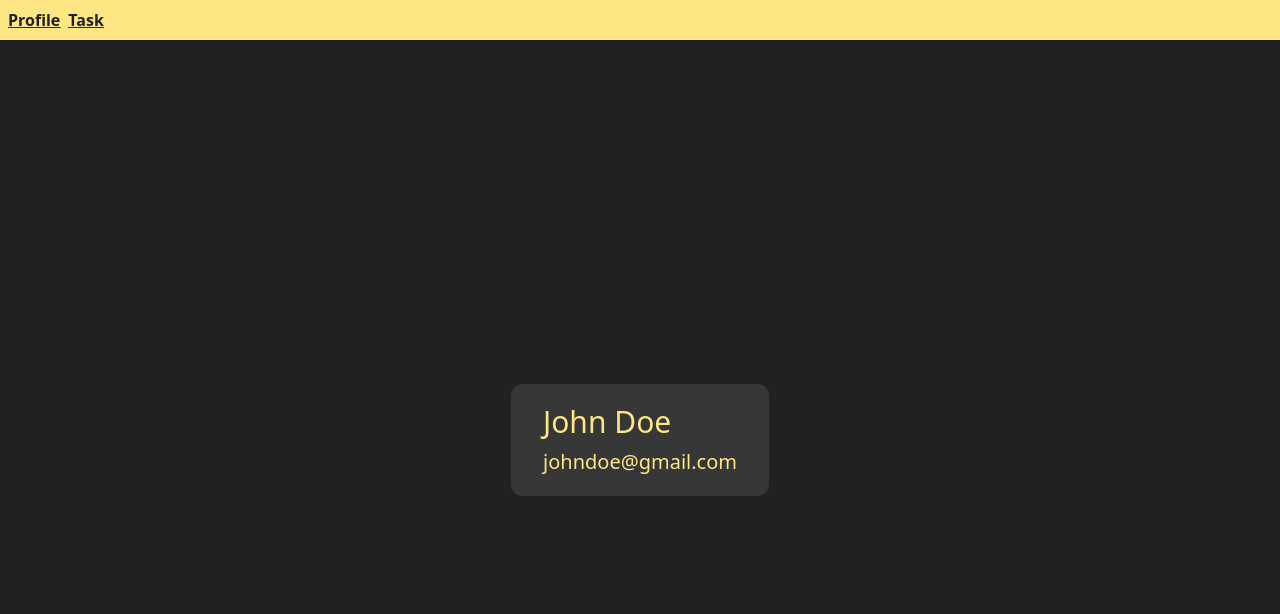
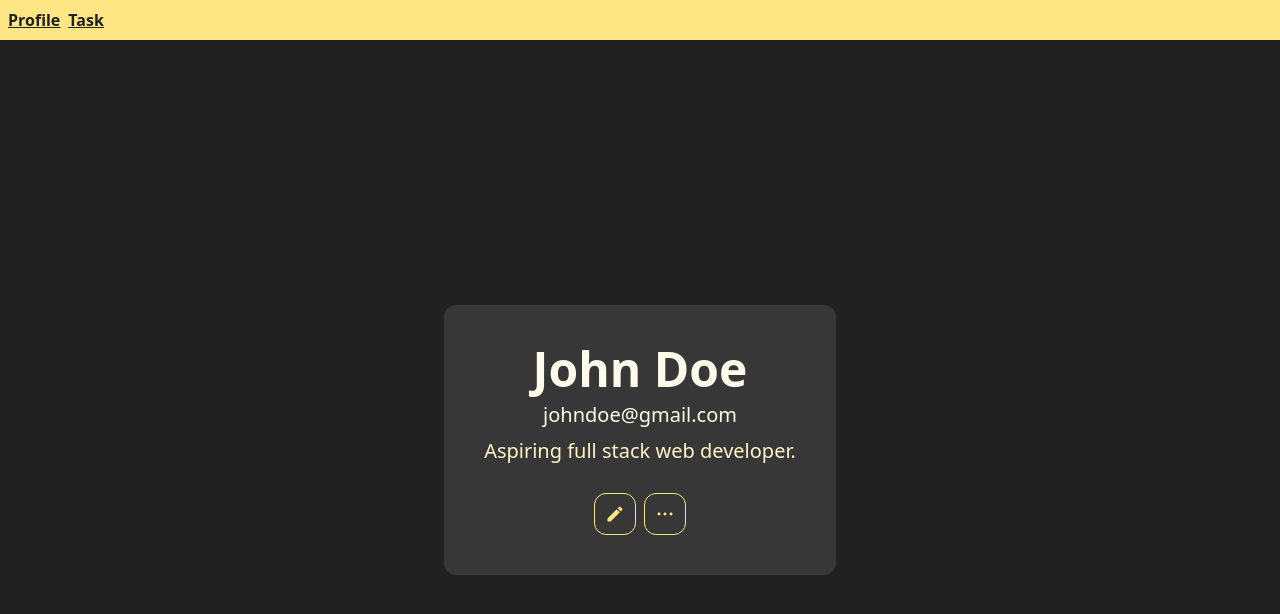
Before and after one commit to rainndev/simple-tanstack-router, a React (Vite) app: page /profile in a window 1280 px wide. Shown: the top 614 px of the page. Built offline with nearby package versions, Linux system fonts and the light colour scheme.

Commit message:
feat: add react-icons dependency and enhance profile route with edit and more icons

```diff
--- a/package.json
+++ b/package.json
@@ -15,6 +15,7 @@
     "@tanstack/react-router-devtools": "^1.132.31",
     "react": "^19.1.1",
     "react-dom": "^19.1.1",
+    "react-icons": "^5.5.0",
     "tailwindcss": "^4.1.14"
   },
   "devDependencies": {
--- a/src/routes/profile.tsx
+++ b/src/routes/profile.tsx
@@ -1,4 +1,6 @@
 import { createFileRoute } from "@tanstack/react-router";
+import { MdEdit } from "react-icons/md";
+import { IoIosMore } from "react-icons/io";
 
 export const Route = createFileRoute("/profile")({
   component: RouteComponent,
@@ -6,9 +8,21 @@ export const Route = createFileRoute("/profile")({
 
 function RouteComponent() {
   return (
-    <div className="p-5 px-8 bg-white/10 rounded-xl no-underline space-y-2">
-      <h1 className="text-3xl">John Doe</h1>
-      <p className="text-xl">johndoe@gmail.com</p>
+    <div className="p-10 bg-white/10 rounded-xl no-underline space-y-2 items-center flex flex-col">
+      <h1 className="text-5xl text-amber-50 font-bold">John Doe</h1>
+      <p className="text-xl text-amber-50">johndoe@gmail.com</p>
+      <p className="text-xl text-amber-100">
+        Aspiring full stack web developer.
+      </p>
+
+      <div className="flex gap-2 mt-5">
+        <div className="p-2.5 border rounded-xl cursor-pointer">
+          <MdEdit className="size-5" />
+        </div>
+        <div className="p-2.5 border rounded-xl cursor-pointer">
+          <IoIosMore className="size-5" />
+        </div>
+      </div>
     </div>
   );
 }
```
Also changed, not shown: 1 other file (tests, documents, lock files or other folders).
